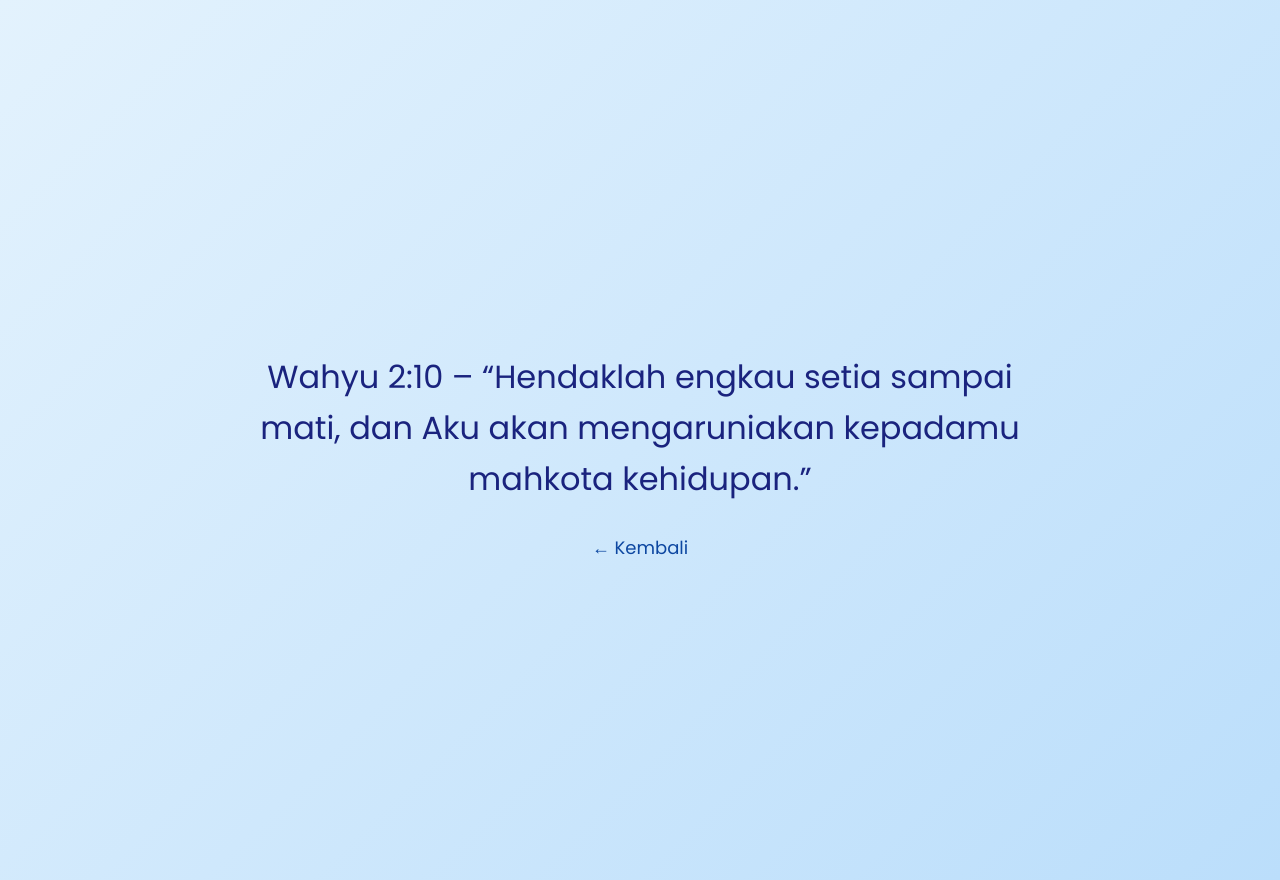
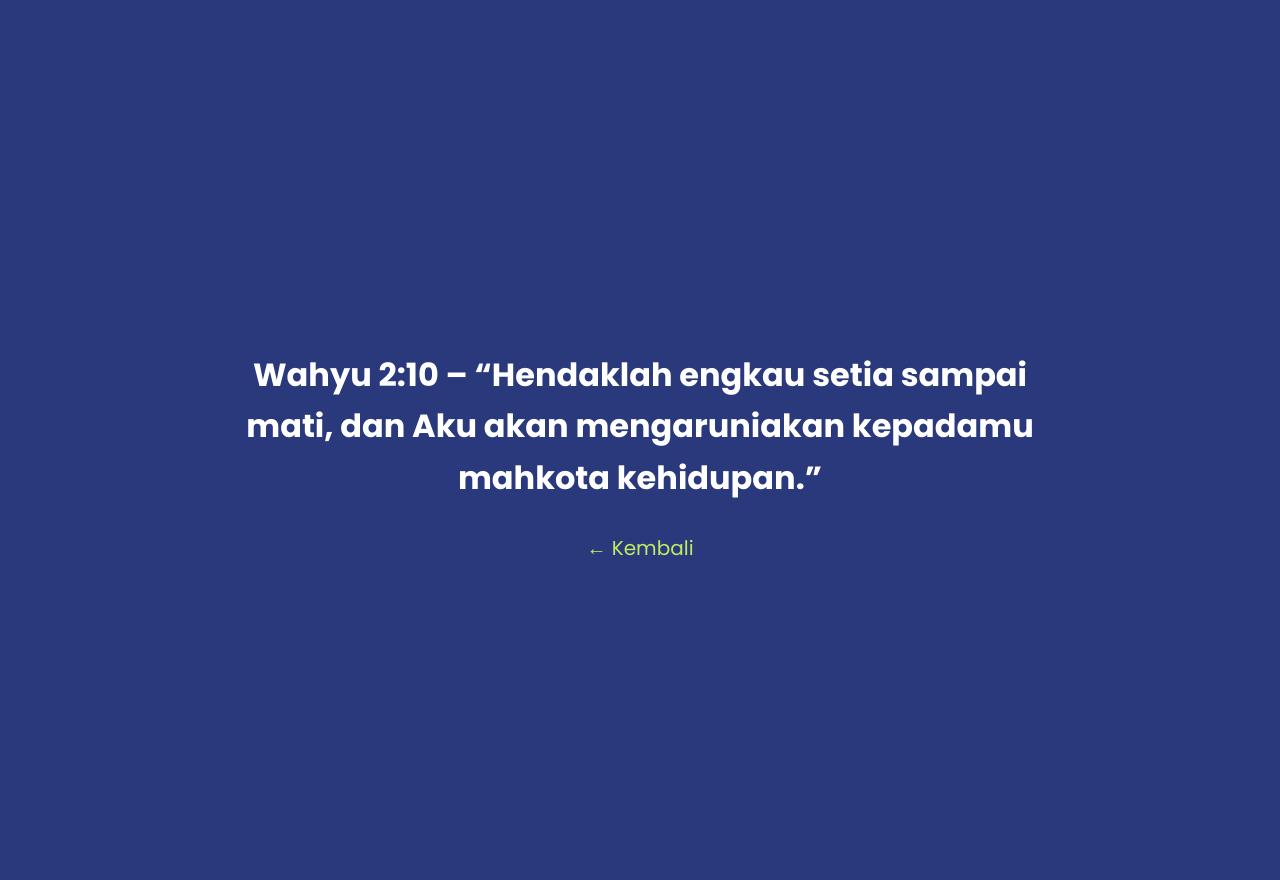
Before and after one commit to keziaeliora/Berani-Setia, a plain HTML site: page setia1.html in a window 1280 px wide. Drawn offline with Linux system fonts and the light colour scheme.

Commit message:
Add files via upload

```diff
--- a/setia1.html
+++ b/setia1.html
@@ -9,25 +9,26 @@
       margin: 0;
       padding: 40px 20px;
       font-family: 'Poppins', sans-serif;
-      background: linear-gradient(135deg, #e3f2fd, #bbdefb);
+      background-color: #2A397B;
       display: flex;
       flex-direction: column;
       justify-content: center;
       align-items: center;
       min-height: 100vh;
       text-align: center;
-      color: #1a237e;
+      color: #fff;
     }
     p {
       font-size: 32px;
+      font-weight: bold;
       line-height: 1.6;
       margin-bottom: 30px;
       max-width: 800px;
     }
     a {
       text-decoration: none;
-      color: #0d47a1;
-      font-size: 18px;
+      color: #BFEC64;
+      font-size: 20px;
     }
   </style>
 </head>
```
Also changed, not shown: berani1.html (+5 -4 lines), berani2.html (+5 -4 lines), berani3.html (+5 -4 lines), berani4.html (+5 -4 lines), berani5.html (+5 -4 lines), index.html (+9 -9 lines), setia2.html (+5 -4 lines), setia3.html (+5 -4 lines), setia4.html (+5 -4 lines), setia5.html (+5 -4 lines).
